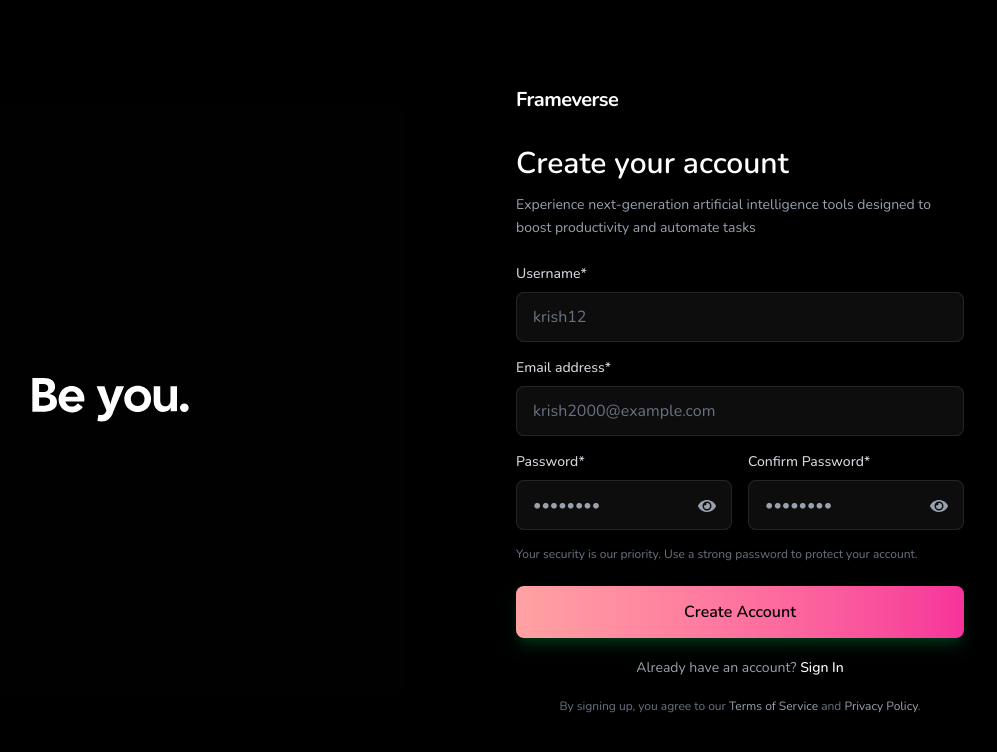
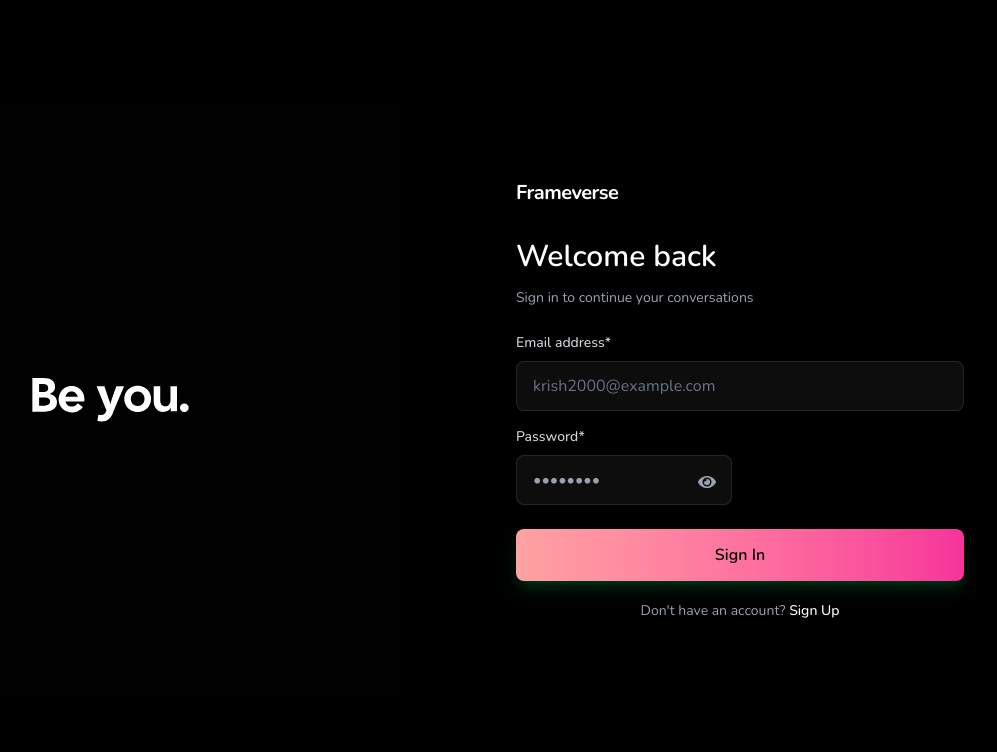
Before and after one commit to Manav-p765/Frameverse, a React (Vite) app in the folder Frontend/frameverse/: page /auth in a window 1280 px wide. Shown: the top 752 px of the page, without its empty margins (220-1217 px from the left). Built offline with nearby package versions, Linux system fonts and the light colour scheme; the HTML template or start-up script is replaced by a standard one.

Commit message:
fix bugs

```diff
--- a/Frontend/frameverse/src/components/AuthForm.jsx
+++ b/Frontend/frameverse/src/components/AuthForm.jsx
@@ -25,7 +25,7 @@ function AuthForm({ mode, form, serverError, errors, handleChange, handleSubmit,
                         <p className="text-gray-400 text-sm leading-relaxed">
                             {mode === "login"
                                 ? "Sign in to continue your conversations"
-                                : "Experience next-generation artificial intelligence tools designed to boost productivity and automate tasks"}
+                                : "Register to chat, share and connect."}
                         </p>
                     </div>
 
--- a/Frontend/frameverse/src/components/Navbar.jsx
+++ b/Frontend/frameverse/src/components/Navbar.jsx
@@ -34,7 +34,7 @@ const Navbar = () => {
         transition-all
         duration-300
         ease-in-out
-        w-[72px]
+        w-18
         hover:w-60
         text-gray-100
       "
@@ -45,7 +45,7 @@ const Navbar = () => {
           className="
             text-2xl font-bold mb-6
             overflow-hidden
-            opacity-0 translate-x-[-8px]
+            opacity-0 -translate-x-2
             group-hover:opacity-800 group-hover:translate-x-0
             transition-all duration-300
           "
@@ -74,7 +74,7 @@ const Navbar = () => {
               <span
                 className="
                   overflow-hidden whitespace-nowrap
-                  opacity-0 translate-x-[-10px]
+                  opacity-0 -translate-x-2.5
                   group-hover:opacity-800 group-hover:translate-x-0
                   transition-all duration-300
                 "
@@ -91,7 +91,7 @@ const Navbar = () => {
           <span
             className="
               overflow-hidden whitespace-nowrap
-              opacity-0 translate-x-[-10px]
+              opacity-0 -translate-x-2.5
               group-hover:opacity-100 group-hover:translate-x-0
               transition-all duration-300
             "
--- a/Frontend/frameverse/src/pages/Auth.jsx
+++ b/Frontend/frameverse/src/pages/Auth.jsx
@@ -28,7 +28,7 @@ const Auth = () => {
   const navigate = useNavigate();
 
   // ===== STATE =====
-  const [mode, setMode] = useState("register"); // login | register
+  const [mode, setMode] = useState("login"); // login | register
   const [form, setForm] = useState({
     username: "",
     email: "",
```
